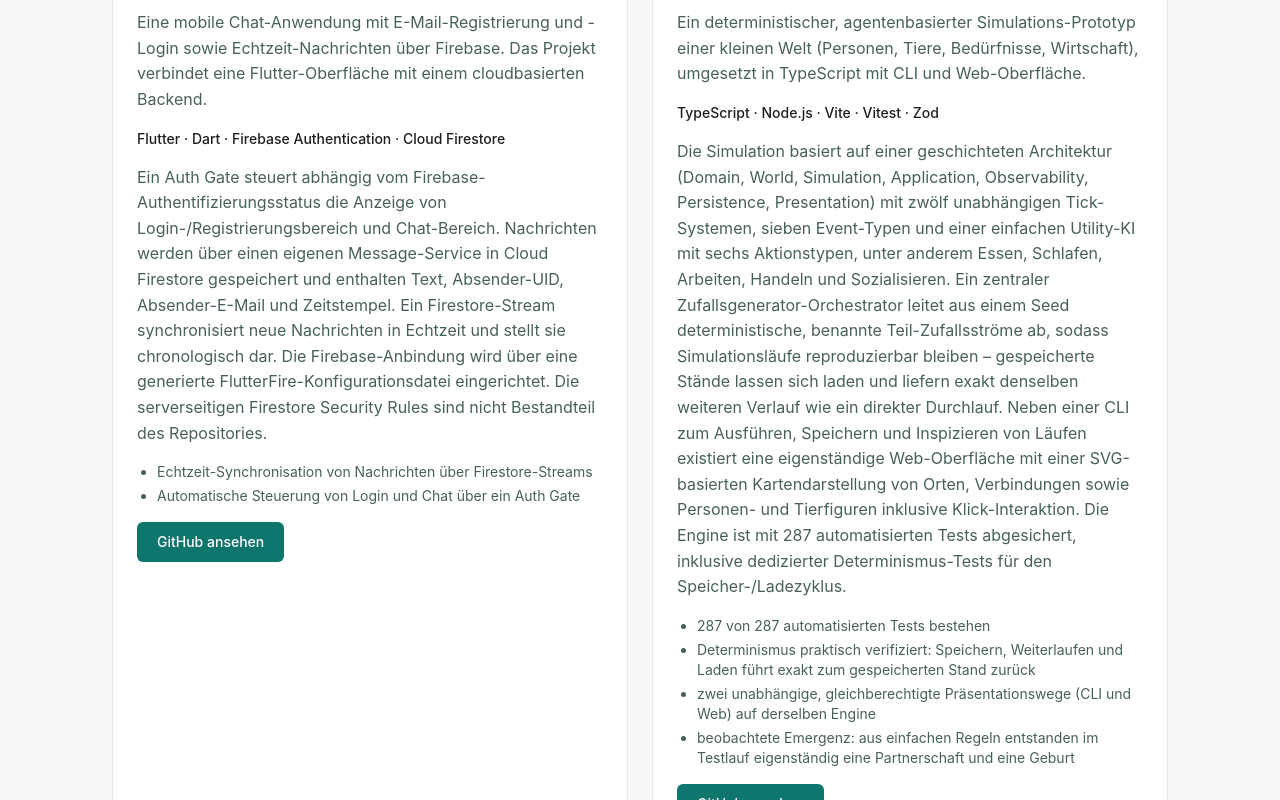
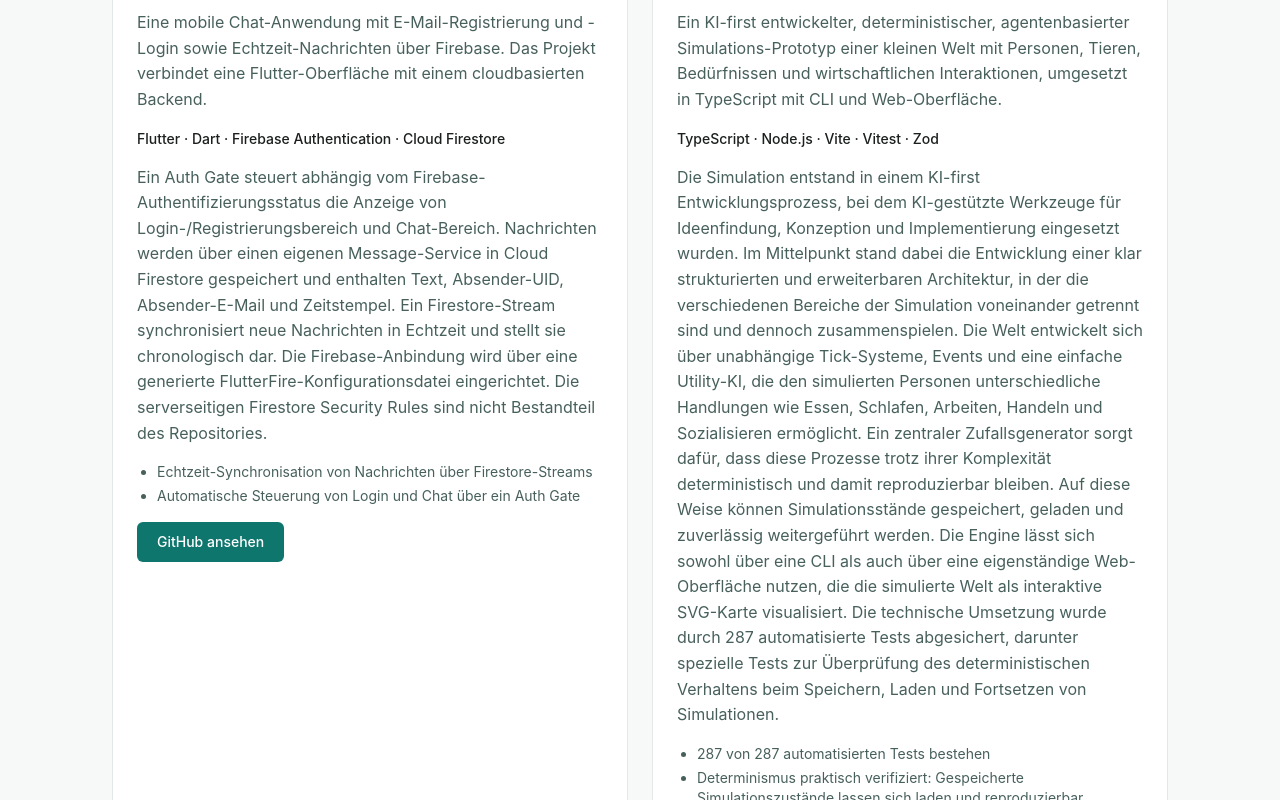
Before and after one commit to Alexandra-S-new/portfolio-alexandra-schetelich, a React (Vite) app: page / in a window 1280 px wide. Shown: the part 2600-3400 px from the top of the page. Built offline with nearby package versions, Linux system fonts and the light colour scheme.

Commit message:
projects-world-7

```diff
--- a/src/data/projects.ts
+++ b/src/data/projects.ts
@@ -129,38 +129,48 @@ export const projects: Project[] = [
     category: 'Rapid Extendable Prototyping',
     status: 'Proof of Concept (PoC), aktiv getestet',
     shortDescription:
-      'Ein deterministischer, agentenbasierter Simulations-Prototyp einer kleinen Welt (Personen, Tiere, Bedürfnisse, Wirtschaft), umgesetzt in TypeScript mit CLI und Web-Oberfläche.',
+      'Ein KI-first entwickelter, deterministischer, agentenbasierter Simulations-Prototyp einer kleinen Welt mit Personen, Tieren, Bedürfnissen und wirtschaftlichen Interaktionen, umgesetzt in TypeScript mit CLI und Web-Oberfläche.',
     description:
-      'Die Simulation basiert auf einer geschichteten Architektur (Domain, World, Simulation, Application, Observability, Persistence, Presentation) mit zwölf unabhängigen Tick-Systemen, sieben Event-Typen und einer einfachen Utility-KI mit sechs Aktionstypen, unter anderem Essen, Schlafen, Arbeiten, Handeln und Sozialisieren. Ein zentraler Zufallsgenerator-Orchestrator leitet aus einem Seed deterministische, benannte Teil-Zufallsströme ab, sodass Simulationsläufe reproduzierbar bleiben – gespeicherte Stände lassen sich laden und liefern exakt denselben weiteren Verlauf wie ein direkter Durchlauf. Neben einer CLI zum Ausführen, Speichern und Inspizieren von Läufen existiert eine eigenständige Web-Oberfläche mit einer SVG-basierten Kartendarstellung von Orten, Verbindungen sowie Personen- und Tierfiguren inklusive Klick-Interaktion. Die Engine ist mit 287 automatisierten Tests abgesichert, inklusive dedizierter Determinismus-Tests für den Speicher-/Ladezyklus.',
-    technologies: ['TypeScript', 'Node.js', 'Vite', 'Vitest', 'Zod'],
+      'Die Simulation entstand in einem KI-first Entwicklungsprozess, bei dem KI-gestützte Werkzeuge für Ideenfindung, Konzeption und Implementierung eingesetzt wurden. Im Mittelpunkt stand dabei die Entwicklung einer klar strukturierten und erweiterbaren Architektur, in der die verschiedenen Bereiche der Simulation voneinander getrennt sind und dennoch zusammenspielen. Die Welt entwickelt sich über unabhängige Tick-Systeme, Events und eine einfache Utility-KI, die den simulierten Personen unterschiedliche Handlungen wie Essen, Schlafen, Arbeiten, Handeln und Sozialisieren ermöglicht. Ein zentraler Zufallsgenerator sorgt dafür, dass diese Prozesse trotz ihrer Komplexität deterministisch und damit reproduzierbar bleiben. Auf diese Weise können Simulationsstände gespeichert, geladen und zuverlässig weitergeführt werden. Die Engine lässt sich sowohl über eine CLI als auch über eine eigenständige Web-Oberfläche nutzen, die die simulierte Welt als interaktive SVG-Karte visualisiert. Die technische Umsetzung wurde durch 287 automatisierte Tests abgesichert, darunter spezielle Tests zur Überprüfung des deterministischen Verhaltens beim Speichern, Laden und Fortsetzen von Simulationen.',
+    technologies: [
+      'TypeScript',
+      'Node.js',
+      'Vite',
+      'Vitest',
+      'Zod',
+    ],
     features: [
       'CLI zum Ausführen, Speichern/Laden und Inspizieren von Simulationsläufen',
       'Web-Oberfläche mit SVG-Weltkarte und klickbaren Orten/Figuren',
       'deterministisches Speichern und Laden von Simulationsständen',
       'Event-Feed mit Filtermöglichkeit nach Ereignistyp',
-      '„Beobachten"-Funktion für einzelne Personen mit Live-Verlauf',
+      '„Beobachten“-Funktion für einzelne Personen mit Live-Verlauf',
     ],
     focus: [
+      'KI-first Development',
       'Agentenbasierte Simulation',
       'Deterministische Systeme',
       'Event-getriebene Architektur',
       'Softwarearchitektur & Schichtentrennung',
       'Testbarkeit',
     ],
-    role: 'Eigenständige Konzeption und technische Umsetzung der gesamten Simulationsarchitektur, der CLI sowie der Web-Oberfläche als persönliches Experimentier- und Vertiefungsprojekt.',
+    role:
+      'Eigenständige Konzeption und technische Umsetzung der gesamten Simulationsarchitektur, der CLI sowie der Web-Oberfläche in einem KI-first Entwicklungsprozess. KI-gestützte Werkzeuge wurden für Ideenfindung, Konzeption und Implementierung eingesetzt; Architekturentscheidungen, Validierung und Qualitätssicherung wurden eigenständig verantwortet.',
     highlights: [
       '287 von 287 automatisierten Tests bestehen',
-      'Determinismus praktisch verifiziert: Speichern, Weiterlaufen und Laden führt exakt zum gespeicherten Stand zurück',
-      'zwei unabhängige, gleichberechtigte Präsentationswege (CLI und Web) auf derselben Engine',
-      'beobachtete Emergenz: aus einfachen Regeln entstanden im Testlauf eigenständig eine Partnerschaft und eine Geburt',
+      'Determinismus praktisch verifiziert: Gespeicherte Simulationszustände lassen sich laden und reproduzierbar fortsetzen',
+      'Zwei gleichberechtigte Präsentationswege (CLI und Web) auf derselben Engine',
+      'Beobachtete Emergenz: Aus einfachen Regeln entstanden im Testlauf eigenständig eine Partnerschaft und eine Geburt',
     ],
     keyLearnings: [
+      'KI-first Development als strukturierter Entwicklungsansatz für Exploration, Konzeption und Implementierung',
       'Entwurf einer erweiterbaren, klar geschichteten Systemarchitektur',
       'Umsetzung deterministischer Simulationen mit reproduzierbaren, benannten Zufallsströmen',
       'Konzeption ereignisgetriebener Systeme mit typisierten Events',
       'Trennung von Simulationslogik und Beobachtung',
       'Absicherung komplexer Logik durch automatisierte Tests, inklusive dedizierter Determinismus-Tests',
     ],
-    githubUrl: 'https://github.com/Alexandra-S-new/rapid-extendable-prototyping',
+    githubUrl:
+      'https://github.com/Alexandra-S-new/rapid-extendable-prototyping',
   },
 ]
```
